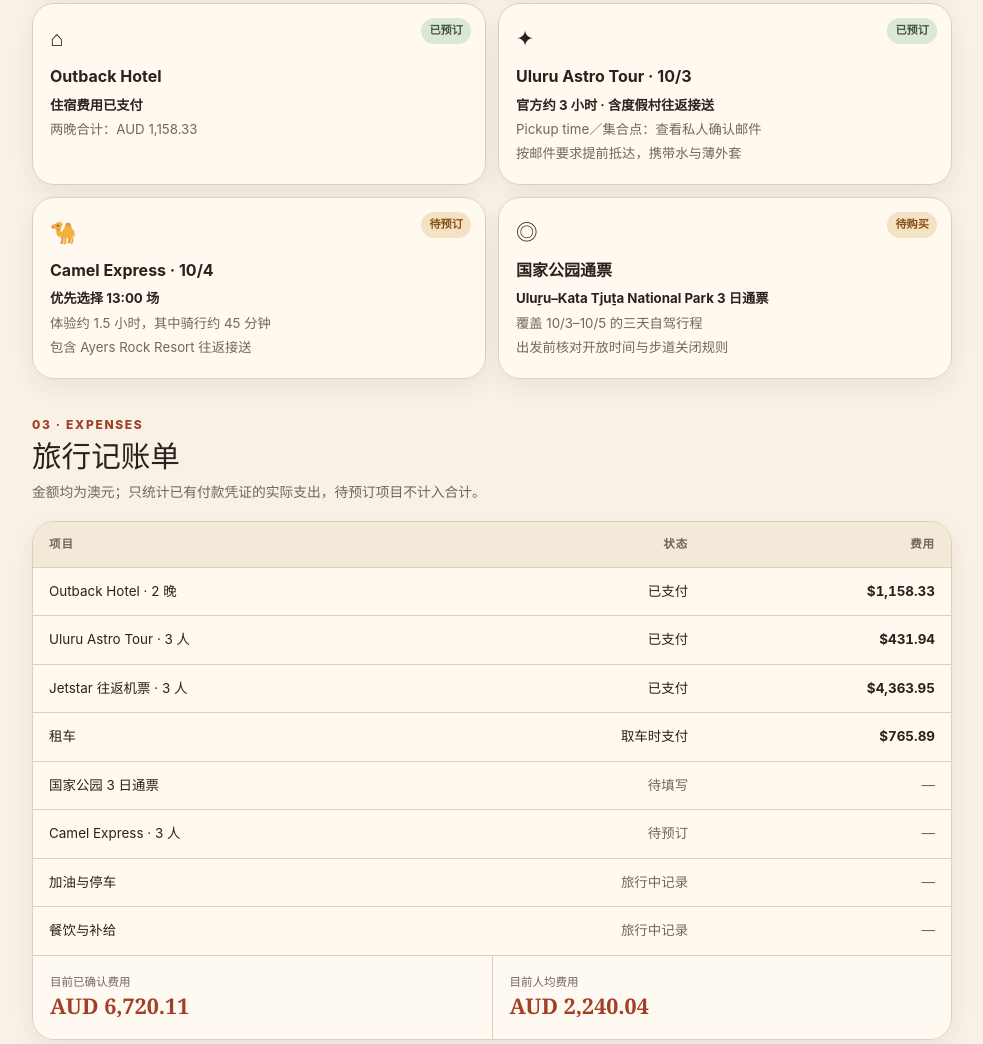
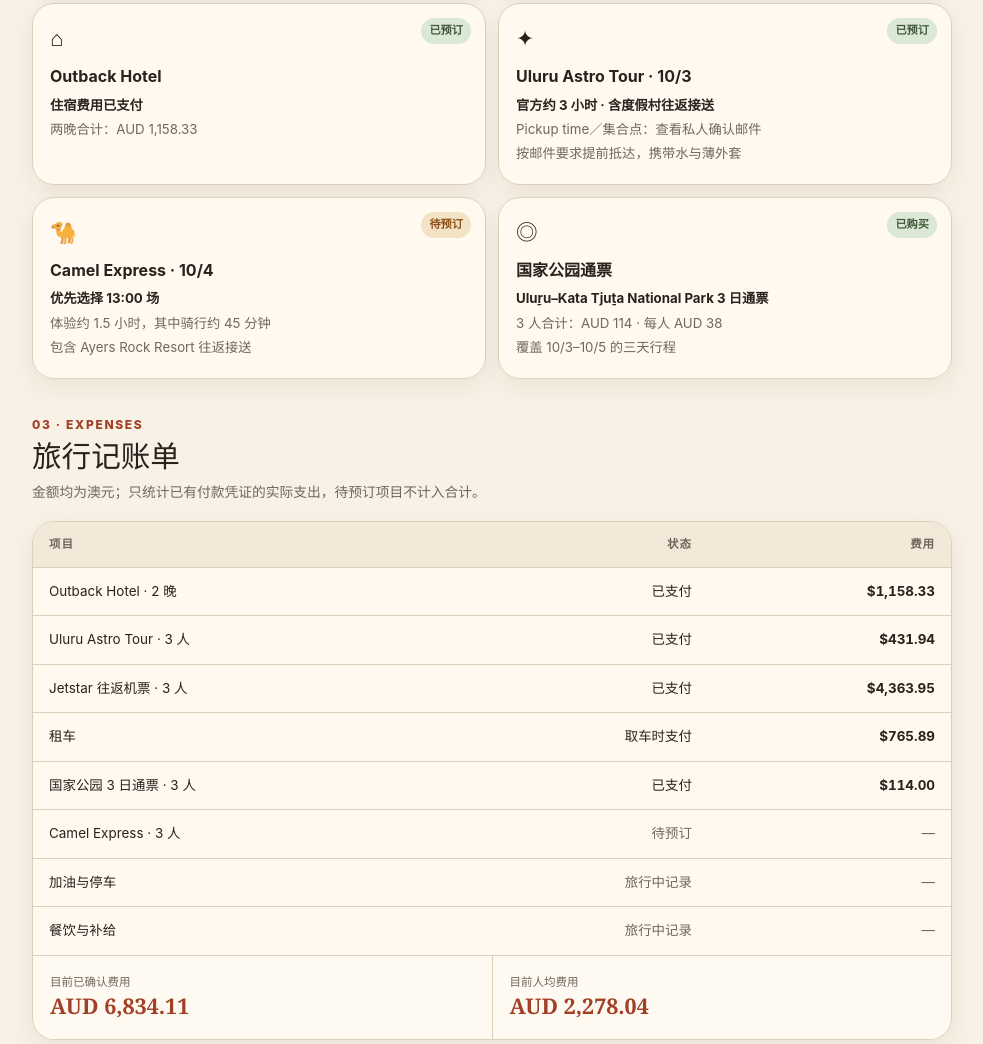
Before and after one commit to fionazhangxq/uluru-trip, a plain HTML site: page index.html in a window 1280 px wide. Shown: the part 2248-3292 px from the top of the page, without its empty margins (148-1131 px from the left). Drawn offline with Linux system fonts and the light colour scheme; no server answers.

Commit message:
Add purchased national park passes to trip budget

```diff
--- a/index.html
+++ b/index.html
@@ -99,7 +99,7 @@
         <article class="card booking"><span class="status confirmed">已预订</span><div class="booking-icon">⌂</div><h3>Outback Hotel</h3><p class="action">住宿费用已支付</p><p>两晚合计：AUD 1,158.33</p></article>
         <article class="card booking"><span class="status confirmed">已预订</span><div class="booking-icon">✦</div><h3>Uluru Astro Tour · 10/3</h3><p class="action">官方约 3 小时 · 含度假村往返接送</p><p>Pickup time／集合点：查看私人确认邮件</p><p>按邮件要求提前抵达，携带水与薄外套</p></article>
         <article class="card booking"><span class="status">待预订</span><div class="booking-icon">🐪</div><h3>Camel Express · 10/4</h3><p class="action">优先选择 13:00 场</p><p>体验约 1.5 小时，其中骑行约 45 分钟</p><p>包含 Ayers Rock Resort 往返接送</p></article>
-        <article class="card booking"><span class="status">待购买</span><div class="booking-icon">◎</div><h3>国家公园通票</h3><p class="action">Uluṟu–Kata Tjuṯa National Park 3 日通票</p><p>覆盖 10/3–10/5 的三天自驾行程</p><p>出发前核对开放时间与步道关闭规则</p></article>
+        <article class="card booking"><span class="status confirmed">已购买</span><div class="booking-icon">◎</div><h3>国家公园通票</h3><p class="action">Uluṟu–Kata Tjuṯa National Park 3 日通票</p><p>3 人合计：AUD 114 · 每人 AUD 38</p><p>覆盖 10/3–10/5 的三天行程</p></article>
       </div>
     </section>
 
@@ -114,13 +114,13 @@
             <tr><td>Uluru Astro Tour · 3 人</td><td>已支付</td><td class="money">$431.94</td></tr>
             <tr><td>Jetstar 往返机票 · 3 人</td><td>已支付</td><td class="money">$4,363.95</td></tr>
             <tr><td>租车</td><td>取车时支付</td><td class="money">$765.89</td></tr>
-            <tr><td>国家公园 3 日通票</td><td class="pending">待填写</td><td class="pending">—</td></tr>
+            <tr><td>国家公园 3 日通票 · 3 人</td><td>已支付</td><td class="money">$114.00</td></tr>
             <tr><td>Camel Express · 3 人</td><td class="pending">待预订</td><td class="pending">—</td></tr>
             <tr><td>加油与停车</td><td class="pending">旅行中记录</td><td class="pending">—</td></tr>
             <tr><td>餐饮与补给</td><td class="pending">旅行中记录</td><td class="pending">—</td></tr>
           </tbody>
         </table>
-        <div class="totalbox"><div><span>目前已确认费用</span><strong>AUD 6,720.11</strong></div><div><span>目前人均费用</span><strong>AUD 2,240.04</strong></div></div>
+        <div class="totalbox"><div><span>目前已确认费用</span><strong>AUD 6,834.11</strong></div><div><span>目前人均费用</span><strong>AUD 2,278.04</strong></div></div>
       </div>
     </section>
 
@@ -157,7 +157,7 @@
     </section>
 
     <section aria-labelledby="todo-title"><div class="section-kicker">05 · BEFORE YOU GO</div><h2 class="section-title" id="todo-title">待办清单</h2><p class="section-note">纯列表，不记录勾选状态；三个人可直接截图分工。</p>
-      <div class="card todo"><ul><li>✅ Jetstar 往返航班已预订；核对三人姓名与行李额度</li><li>✅ Outback Hotel 两晚已预订并支付</li><li>✅ Uluru Astro Tour 已预订；具体接车信息保存在私人邮件中</li><li>✅ 租车已预订；取车时准备驾驶证、付款卡与押金</li><li>10/3 14:00 前查看 Astro Tour 最终 pickup 确认邮件</li><li>预订 10/4 13:00 Camel Express，确认酒店接送时间</li><li>向酒店确认停车、早餐与 late checkout</li><li>购买 Uluṟu–Kata Tjuṯa National Park 3 日通票</li><li>如想吃正式晚餐，提前预订 10/4 晚餐</li><li>出发前 7 天查看公园开放时间、步道关闭和天气</li><li>下载离线地图；将订单截图存进三个人的手机</li><li>准备防晒、帽子、头灯、水壶、薄外套和舒适步行鞋</li></ul></div>
+      <div class="card todo"><ul><li>✅ Jetstar 往返航班已预订；核对三人姓名与行李额度</li><li>✅ Outback Hotel 两晚已预订并支付</li><li>✅ Uluru Astro Tour 已预订；具体接车信息保存在私人邮件中</li><li>✅ 租车已预订；取车时准备驾驶证、付款卡与押金</li><li>✅ Uluṟu–Kata Tjuṯa National Park 3 日通票已购买</li><li>10/3 14:00 前查看 Astro Tour 最终 pickup 确认邮件</li><li>预订 10/4 13:00 Camel Express，确认酒店接送时间</li><li>向酒店确认停车、早餐与 late checkout</li><li>如想吃正式晚餐，提前预订 10/4 晚餐</li><li>出发前 7 天查看公园开放时间、步道关闭和天气</li><li>下载离线地图；将订单截图存进三个人的手机</li><li>准备防晒、帽子、头灯、水壶、薄外套和舒适步行鞋</li></ul></div>
     </section>
 
     <section aria-labelledby="tips-title"><div class="section-kicker">06 · FIELD NOTES</div><h2 class="section-title" id="tips-title">红土小贴士</h2><div class="tips">
```
